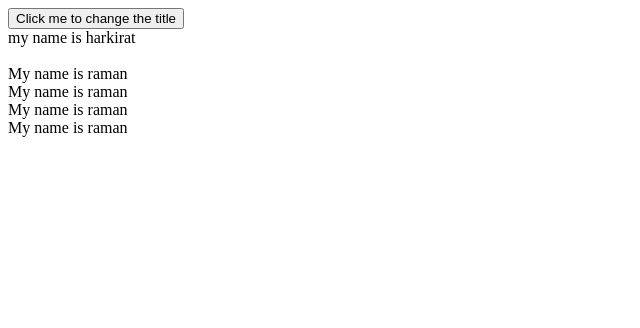
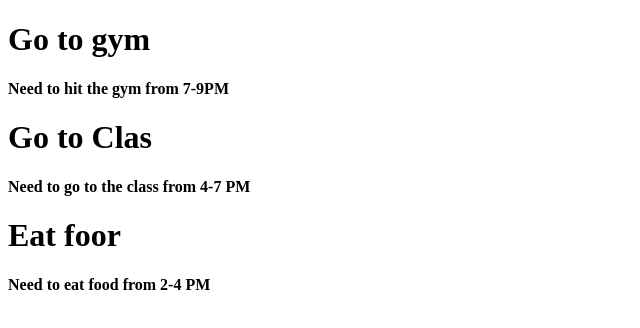
Before and after one commit to dibyarupajena/react-work, a React (Vite) app in the folder week-6-exps/: page / in a window 1280 px wide. Shown: the top 328 px of the page, without its empty margins (0-640 px from the left). Built offline with nearby package versions, Linux system fonts and the light colour scheme.

Commit message:
Keys in React- it's need(error due to the commented line), then its correct way

```diff
--- a/week-6-exps/src/App.jsx
+++ b/week-6-exps/src/App.jsx
@@ -1,32 +1,33 @@
 import { useState } from "react"
-import { memo } from 'react';
 
 function App() {
-  const [firstTitle, setFirstTitle] = useState("my name is harkirat");
-
-  function changeTitle() {
-    setFirstTitle("My name is " + Math.random())
-  }
-
+  const [todos, setTodos] = useState([{
+    title: "Go to gym",
+    description: "Need to hit the gym from 7-9PM"
+  }, {
+    title: "Go to Clas",
+    description: "Need to go to the class from 4-7 PM"
+  }, {
+    title: "Eat foor",
+    description: "Need to eat food from 2-4 PM"
+  }])
   return (
     <div>
-      <button onClick={changeTitle}>Click me to change the title</button>
-      <Header title={firstTitle} />
-      <br />
-      <Header title="My name is raman" />
-      <Header title="My name is raman" />
-      <Header title="My name is raman" />
-      <Header title="My name is raman" />
+      {/* {todos.map(todo => <Todo title={todo.title} description={todo.description} />)} This line is wrong and throws an error(if used instead of second line), since it doesnt have a key and confuses react */}
+      {todos.map((todo, index) => <Todo key={todo.id} title={todo.title} description={todo.description} />)}
     </div>
   )
 }
 
-//react.memo re-renders just the components with a dynamic prop{title} in this case
-// in this case, only the first <Header> re-renders above since it has dynamic props or state variables' effects
-const Header = memo(function ({title}) {
+function Todo({title, description}) {
   return <div>
-    {title}
+    <h1>
+      {title}
+    </h1>
+    <h4>
+      {description}
+    </h4>
   </div>
-})
+}
 
 export default App
```
